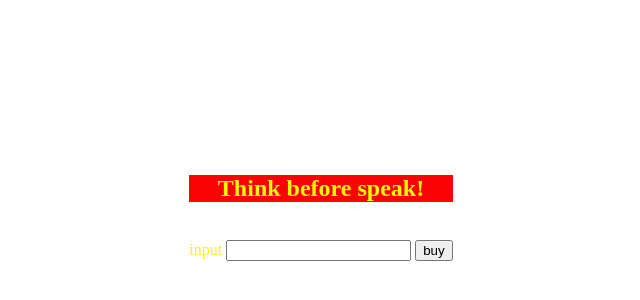
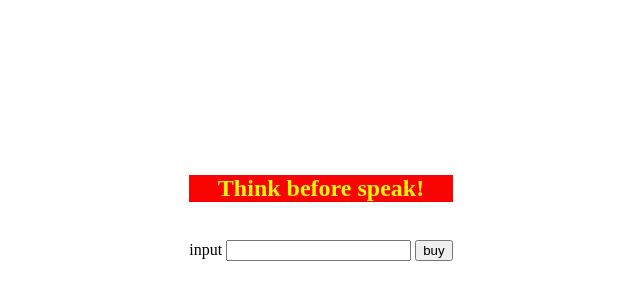
Before and after one commit to Springvale95/kins, a plain HTML site: page index.html in a window 1280 px wide. Shown: the part 200-500 px from the top of the page, 319-959 px from the left. Drawn offline with Linux system fonts and the light colour scheme.

Commit message:
Update index.html
html css

```diff
--- a/index.html
+++ b/index.html
@@ -15,6 +15,9 @@
         .teks {
             background-color: rgb(250, 3, 3);
         }
+        .input {
+            color: black;
+        }
     </style>
 </head>
 <body>
@@ -22,7 +25,7 @@
         <h2 class="teks"><center>Think before speak!</center></h2>
         <br />
         <form id="buy">
-            <label for="input">input</label>
+            <label class="input" for="input">input</label>
             <input id="input" type="text" id="input">
             <input type="button" value="buy">
         </form>
```
